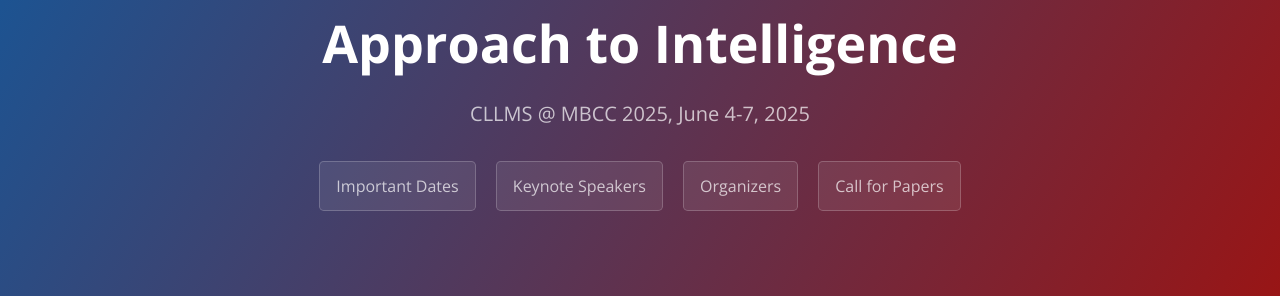
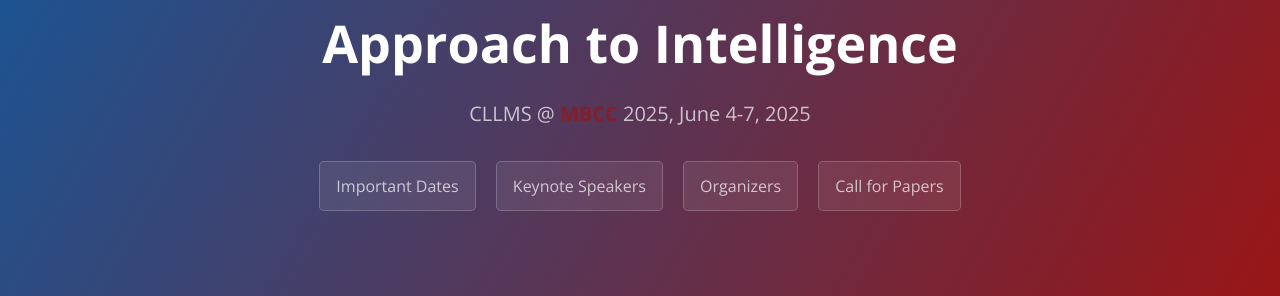
Before and after one commit to indicnlpiitmandi/indicnlpiitmandi.github.io, a Jekyll site: the page built from index.md, in a window 1280 px wide and 900 px high. Shown: the part 154-450 px from the top of the window. Built offline with Jekyll 4.4.1, drawn with Linux system fonts in a browser that asks for light colours; the repository's description, which GitHub fills in, is left out.

```diff
--- a/index.md
+++ b/index.md
@@ -1,7 +1,7 @@
 ---
 layout: default
 title: Consciousness and LLMs - A Synergistic Approach to Intelligence
-description: CLLMS @ MBCC 2025, June 4-7, 2025
+description: CLLMS @  <a href="https://iksmha.iitmandi.ac.in/mbcc/2025/"><b>MBCC</b></a> 2025, June 4-7, 2025
 ---
 
 
```
